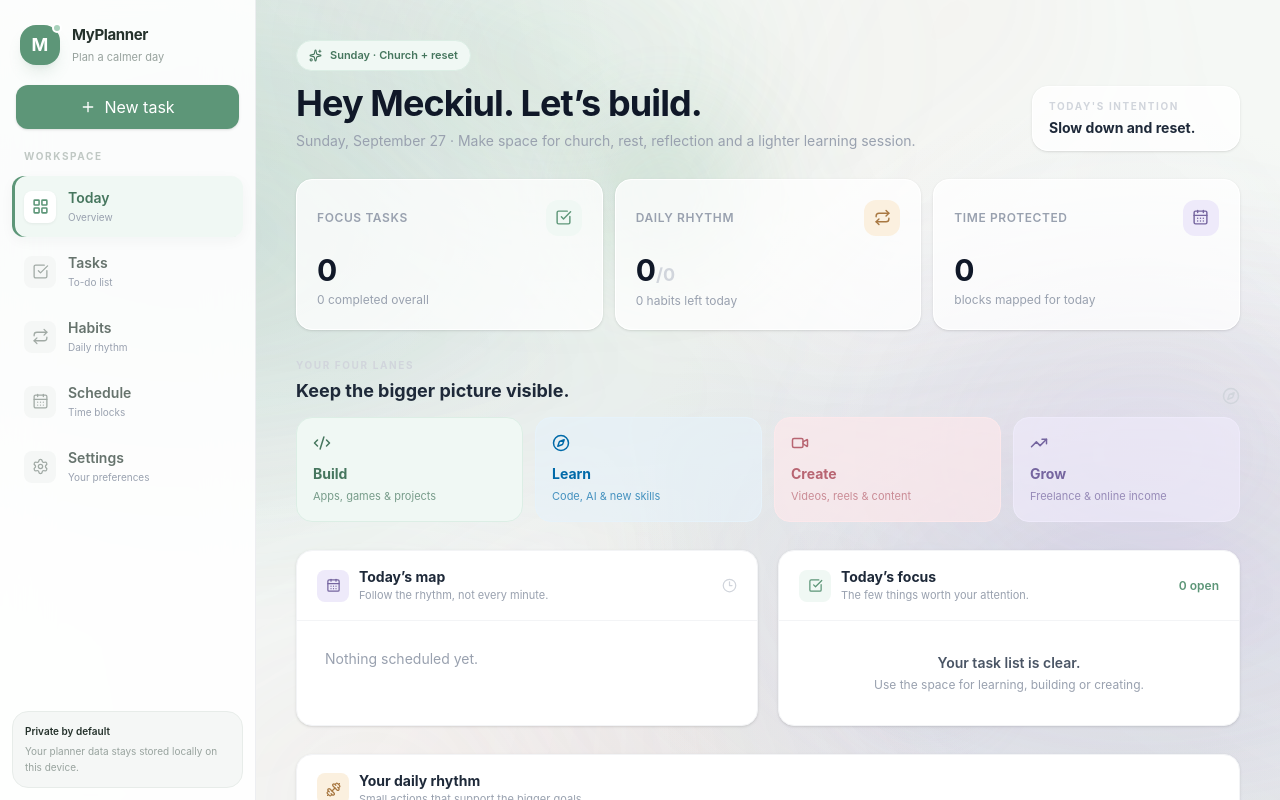
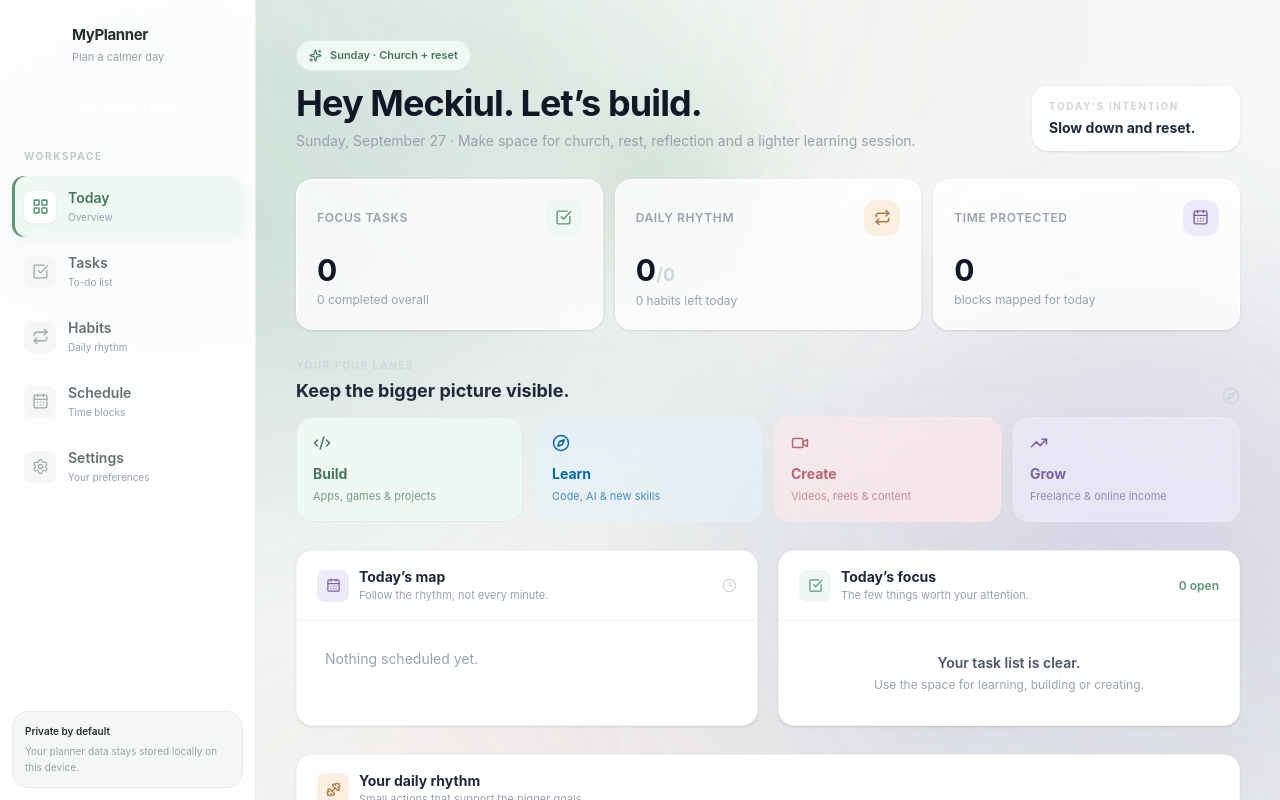
Before and after one commit to Meckiul-Chisim/MyPlanner, a React (Vite) app: page / in a window 1280 px wide. Built offline with nearby package versions, Linux system fonts and the light colour scheme.

Commit message:
Make sidebar logo and new task theme-aware

```diff
--- a/src/components/NavBar.tsx
+++ b/src/components/NavBar.tsx
@@ -22,9 +22,9 @@ export function Sidebar({ active, onNavigate }: SidebarProps) {
     <aside className="app-sidebar w-64 h-full bg-white/90 backdrop-blur-xl border-r border-gray-200/70 flex flex-col shrink-0">
       <div className="px-5 pt-6 pb-5">
         <div className="flex items-center gap-3">
-          <div className="relative w-10 h-10 rounded-2xl bg-primary-600 flex items-center justify-center text-white shadow-lg shadow-primary-600/15">
+          <div className="sidebar-logo relative w-10 h-10 rounded-2xl flex items-center justify-center text-white">
             <span className="text-lg font-bold">M</span>
-            <span className="absolute -right-0.5 -top-0.5 w-2.5 h-2.5 rounded-full bg-primary-300 border-2 border-white" />
+            <span className="sidebar-logo-dot absolute -right-0.5 -top-0.5 w-2.5 h-2.5 rounded-full border-2" />
           </div>
           <div>
             <p className="text-[15px] font-bold sidebar-heading tracking-tight">MyPlanner</p>
@@ -36,7 +36,7 @@ export function Sidebar({ active, onNavigate }: SidebarProps) {
       <div className="px-4 pb-4">
         <button
           onClick={() => onNavigate('tasks')}
-          className="w-full flex items-center justify-center gap-2 rounded-xl bg-primary-600 text-white py-2.5 text-sm font-semibold shadow-sm hover:bg-primary-700 active:scale-[0.99] transition-all"
+          className="sidebar-new-task w-full flex items-center justify-center gap-2 rounded-xl text-white py-2.5 text-sm font-semibold"
         >
           <Plus size={16} />
           New task
```
